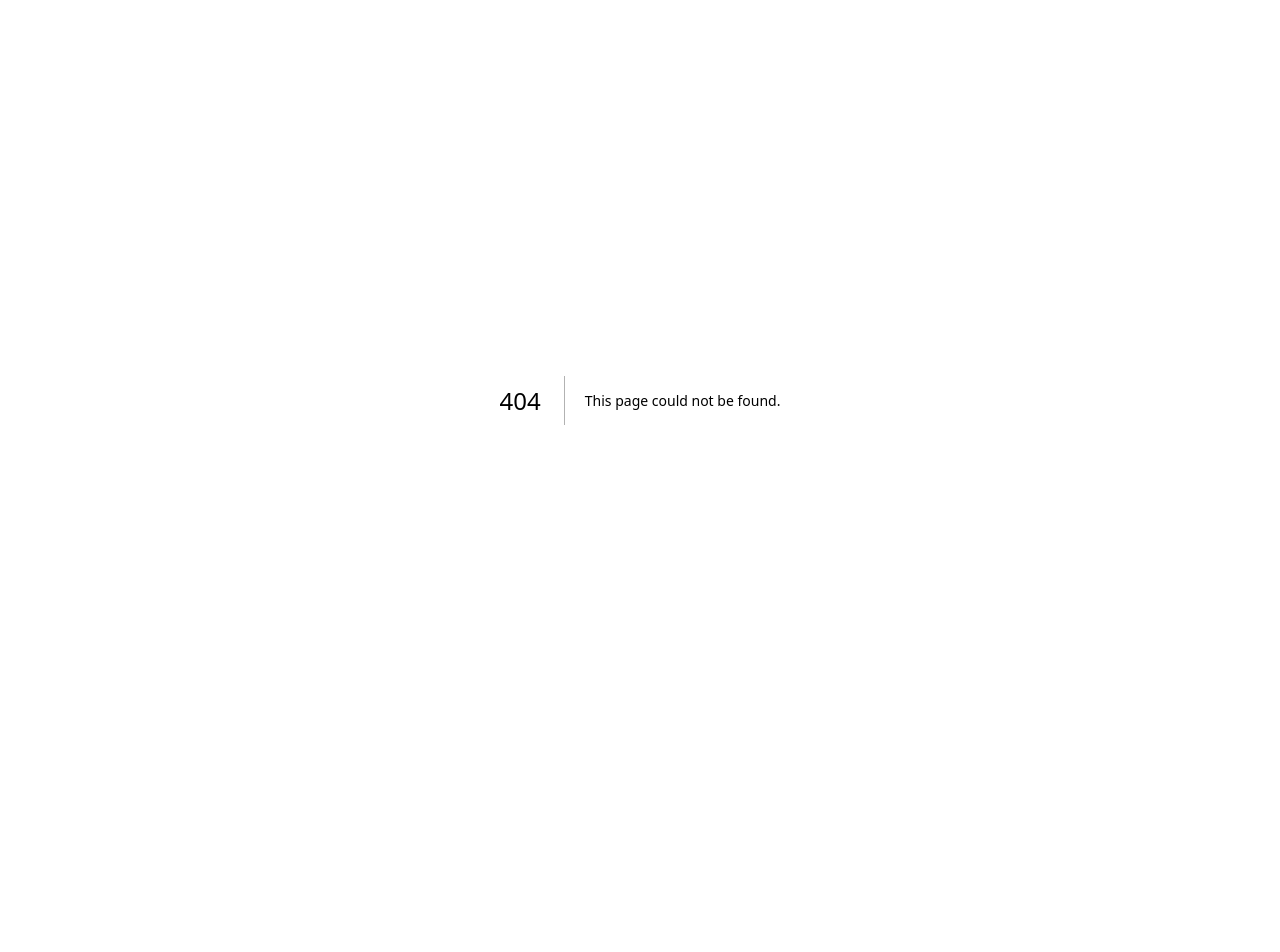
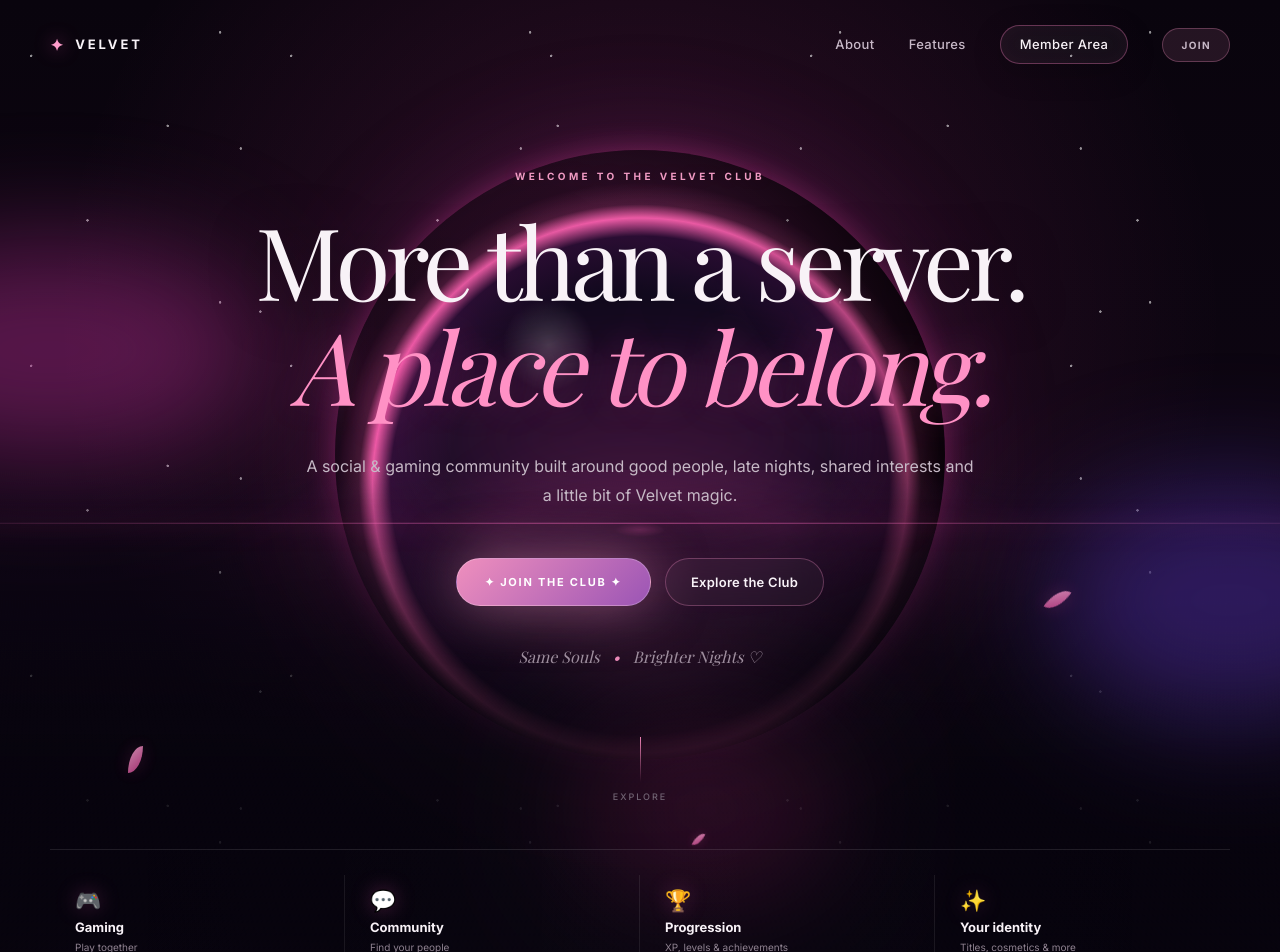
Before and after one commit to acfc1967/velvet-club, a Next.js app: page / in a window 1280 px wide. Before the commit this address had no page. Shown: the top 952 px of the page. Before the commit the page ends 800 px from the top, so only its background shows below. Built offline with nearby package versions, Linux system fonts and the light colour scheme; a web font is replaced by a local one.

Commit message:
Add files via upload

```diff
--- /dev/null
+++ b/app/page.js
@@ -0,0 +1,157 @@
+export default function Home() {
+  return (
+    <main className="hero">
+      <style dangerouslySetInnerHTML={{ __html: `
+        .heroTitleMain,
+        .heroTitleAccent {
+          display: block;
+        }
+
+        .heroTitleMain {
+          white-space: normal;
+        }
+
+        .heroTitleAccent {
+          margin-top: .12em;
+        }
+
+        @media (max-width:700px){
+          .heroContent h1.heroTitle{
+            width:100%;
+            max-width:390px;
+            margin:20px auto 24px;
+            font-size:43px;
+            line-height:.98;
+            letter-spacing:-.04em;
+            text-wrap:balance;
+          }
+
+          .heroTitleMain,
+          .heroTitleAccent {
+            display:block;
+            width:100%;
+          }
+
+          .heroTitleAccent {
+            margin-top:.28em;
+            white-space:nowrap;
+          }
+
+          .heroContent .intro{
+            max-width:360px;
+            font-size:15px;
+            line-height:1.65;
+          }
+        }
+
+        @media (max-width:380px){
+          .heroContent h1.heroTitle{font-size:40px;}
+          .heroTitleAccent{white-space:normal;}
+        }
+
+        .joinClub{display:inline-flex;align-items:center;justify-content:center;gap:10px;padding:14px 28px;border-radius:999px;color:#fff;text-decoration:none;font:700 11px Inter,Arial,sans-serif;letter-spacing:.16em;text-transform:uppercase;background:linear-gradient(135deg,#ef8fbd,#9b55b5);border:1px solid rgba(255,255,255,.22);box-shadow:0 0 35px rgba(239,143,189,.35);transition:.35s ease;animation:joinPulse 4s ease-in-out infinite}
+        .joinClub:hover{transform:translateY(-4px) scale(1.03);box-shadow:0 0 55px rgba(239,143,189,.55)}
+        .navJoin{display:inline-flex;align-items:center;justify-content:center;padding:10px 18px;border-radius:999px;color:#f8eef5;text-decoration:none;font:700 10px Inter,Arial,sans-serif;letter-spacing:.14em;background:rgba(239,143,189,.12);border:1px solid rgba(239,143,189,.3);transition:.3s}
+        .navJoin:hover{background:rgba(239,143,189,.22);transform:translateY(-2px)}
+        @keyframes joinPulse{0%,100%{box-shadow:0 0 30px rgba(239,143,189,.28)}50%{box-shadow:0 0 55px rgba(239,143,189,.5)}}
+
+      `}} />
+
+      <div className="velvetScene" aria-hidden="true">
+        <div className="velvetMoon" />
+        <div className="velvetHorizon" />
+        <div className="velvetNebula a" />
+        <div className="velvetNebula b" />
+        <div className="velvetNebula c" />
+        <span className="velvetPetal p1" />
+        <span className="velvetPetal p2" />
+        <span className="velvetPetal p3" />
+        <span className="velvetPetal p4" />
+        <span className="velvetPetal p5" />
+      </div>
+
+      <nav className="nav">
+        <a className="brand" href="/" aria-label="Velvet Club home"><span>✦</span> VELVET</a>
+        <a href="#about">About</a>
+        <a href="#features">Features</a>
+        <a className="navButton" href="/dashboard">Member Area</a><a className="navJoin" href="https://discord.gg/MwG6r5cNKt" target="_blank" rel="noopener noreferrer">JOIN</a>
+      </nav>
+
+      <section className="heroContent">
+        <p className="eyebrow">WELCOME TO THE VELVET CLUB</p>
+        <h1 className="heroTitle">
+          <span className="heroTitleMain">More than a&nbsp;server.</span>
+          <span className="heroTitleAccent"><em>A place to belong.</em></span>
+        </h1>
+        <p className="intro">
+          A social & gaming community built around good people, late nights,
+          shared interests and a little bit of Velvet magic.
+        </p>
+        <div className="actions">
+          <a className="joinClub" href="https://discord.gg/MwG6r5cNKt" target="_blank" rel="noopener noreferrer">✦ Join The Club ✦</a>
+          <a className="secondary" href="/dashboard">Explore the Club</a>
+        </div>
+        <div className="signature">Same Souls <span>•</span> Brighter Nights ♡</div>
+        <a className="heroScroll" href="#features" aria-label="Explore Velvet"><i />Explore</a>
+      </section>
+
+      <section className="featureStrip" id="features">
+        <div><strong>🎮</strong><span>Gaming</span><small>Play together</small></div>
+        <div><strong>💬</strong><span>Community</span><small>Find your people</small></div>
+        <div><strong>🏆</strong><span>Progression</span><small>XP, levels & achievements</small></div>
+        <div><strong>✨</strong><span>Your identity</span><small>Titles, cosmetics & more</small></div>
+      </section>
+
+      <section className="about" id="about">
+        <p className="eyebrow">THE VELVET PHILOSOPHY</p>
+        <h2>Come for the games.<br /><em>Stay for the people.</em></h2>
+        <p>
+          Velvet Club is the home outside the server — a place to see your
+          progress, show off your profile, collect achievements and keep
+          building your place in the community.
+        </p>
+      </section>
+
+      <section className="velvetManifesto" aria-label="What makes Velvet different">
+        <div className="velvetStory">
+          <p className="eyebrow">A COMMUNITY THAT FEELS DIFFERENT</p>
+          <h3>Good people.<br /><em>Great vibes.</em><br />Always.</h3>
+          <p>
+            Come for the games, stay for the conversations, the inside jokes,
+            the late-night sessions and the little moments that turn a server
+            into somewhere that feels like yours.
+          </p>
+        </div>
+        <div className="velvetPillars">
+          <article className="velvetPillar">
+            <b>♢</b>
+            <h4>Real connections</h4>
+            <p>Meet people who share your interests without the noise.</p>
+          </article>
+          <article className="velvetPillar">
+            <b>✦</b>
+            <h4>Your journey</h4>
+            <p>Earn XP, unlock trophies and build a profile that feels yours.</p>
+          </article>
+          <article className="velvetPillar">
+            <b>♡</b>
+            <h4>Good energy</h4>
+            <p>A relaxed place for gaming, hanging out and being yourself.</p>
+          </article>
+          <article className="velvetPillar">
+            <b>♛</b>
+            <h4>Leave a mark</h4>
+            <p>Collect titles, achievements and moments worth showing off.</p>
+          </article>
+        </div>
+      </section>
+
+      <section className="velvetFinal">
+        <p className="eyebrow">YOUR PLACE IS WAITING</p>
+        <h2>Find your place<br /><em>in the Velvet Club.</em></h2>
+        <p>Same Souls • Brighter Nights ♡</p>
+        <a className="joinClub" href="https://discord.gg/MwG6r5cNKt" target="_blank" rel="noopener noreferrer">✦ Join Velvet ✦</a>
+      </section>
+    </main>
+  );
+}
```
